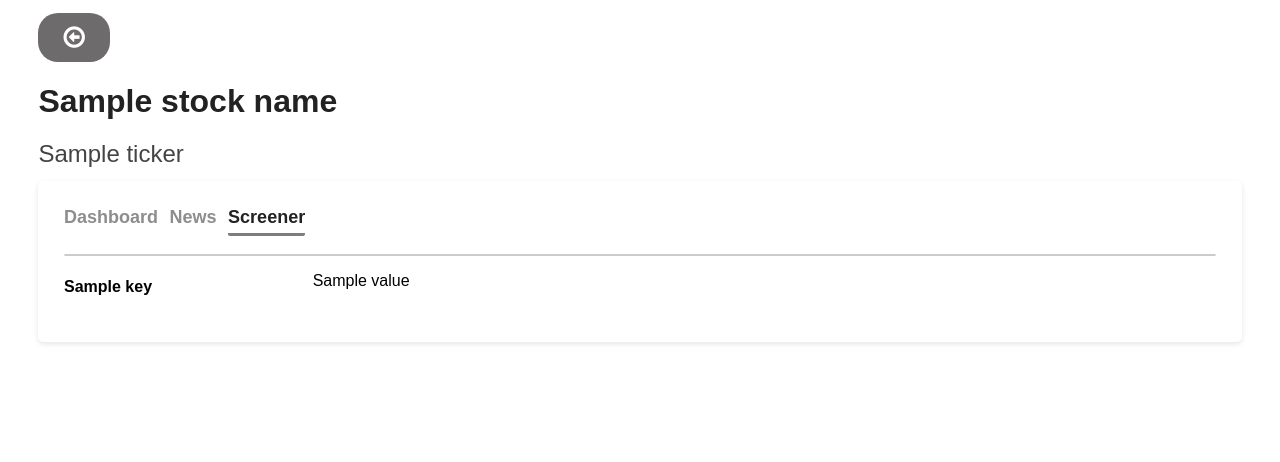
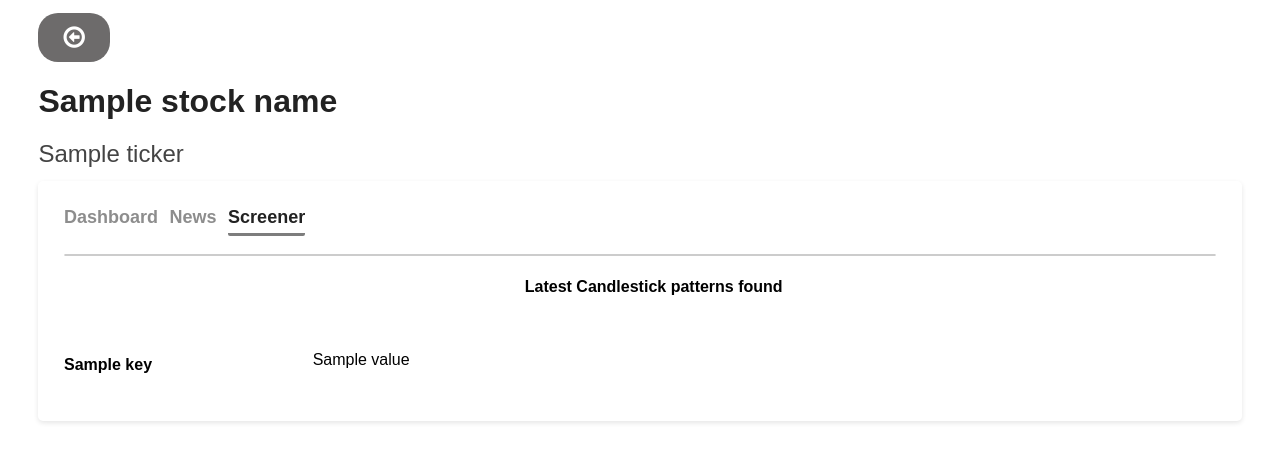
Before and after one commit to 1RN20CS070-KshamaIyer/Internship_Project, a Flask app: template website/templates/screener.html in a window 1280 px wide. Shown: the top 462 px of the page. Run offline with Flask 3, Linux system fonts and the light colour scheme; the template is opened without the code that fills it: most values are stand-ins (such as "Sample title", 1, 10 or a date in 2020); some libraries are stand-ins or nearby versions.

Commit message:
css update

```diff
--- a/website/TAanalysis.py
+++ b/website/TAanalysis.py
@@ -52,6 +52,10 @@ def candlesticks(data):
     )])
 
     fig.update_layout(xaxis_rangeslider_visible=False)
+    fig.update_layout(
+        width=1700,
+        height=500
+    )
     return fig
 
 def call_ATR(data):
--- a/website/static/screener.css
+++ b/website/static/screener.css
@@ -29,6 +29,8 @@ body {
     color: #444;
   }
 
+
+
   .btn {
     background-color: rgb(109, 107, 107);
     border: none;
@@ -48,22 +50,12 @@ body {
     gap: 1%;
 }
 
-#graph-indicator, #graph-sub-container {
+#graph-indicator {
     flex: 1;
     border: 1px solid #ccc;
     border-radius: 5px;
     width:50%;
     background-color: #fff;
-}
-
-#graph-sub-container{
-    display: flex;
-    flex-direction: column;
-    gap: 2%;
-}
-
-#fib-indicator,#sentiment-indicator{
-    flex: 1;
 }
 
 table {
@@ -146,3 +138,7 @@ table {
     color: white;
     padding: 5px 30px;
 }
+
+.caption{
+  margin-left: 40% ;
+}
--- a/website/templates/screener.html
+++ b/website/templates/screener.html
@@ -28,9 +28,11 @@
         <br>
         <div id="graph-container">
             <div id="graph-indicator"></div>
+        </div>
+        <div class="caption"><h4>Latest Candlestick patterns found</h4></div>
 
-        </div>
-
+        <br>
+        <div>
             {% for key, value in pattern_match.items() %}
             <div class="pattern-container">
                 <h4>{{ key }}</h4>
@@ -41,12 +43,9 @@
                 {% else %}
                 <p>{{ value }}</p>
                 {% endif %}
-
             </div>
             {% endfor %}
-
-
-
+        </div>
     </div>
 
     <script>
```
Lines whose indentation alone changed are shown as unchanged.
